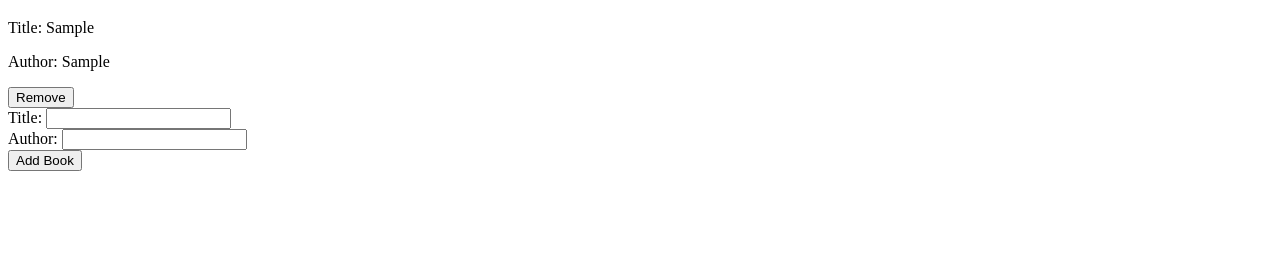
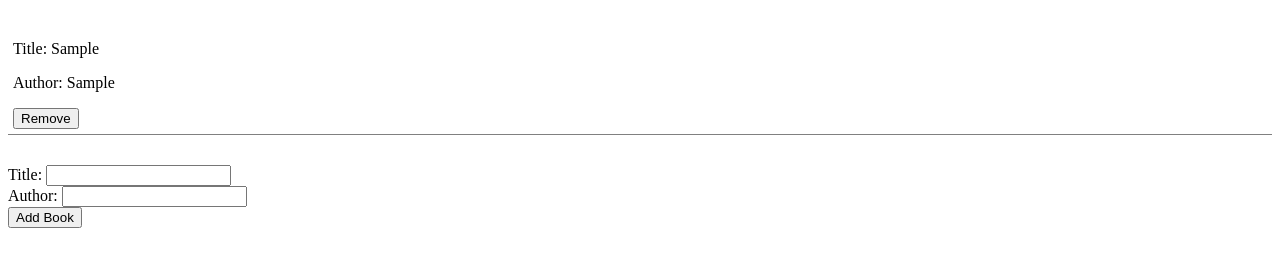
Before and after one commit to JAAR91/Awesome-books, a plain HTML site: page index.html in a window 1280 px wide. Both pictures are taken after typing "Sample", "Sample" into the empty fields and a click on the button "Add Book". Shown: the part 61-328 px from the top of the page. Drawn offline with Linux system fonts and the light colour scheme.

Commit message:
add style to the book and form layout

```diff
--- a/index.html
+++ b/index.html
@@ -3,6 +3,7 @@
 <head>
     <meta charset="UTF-8">
     <meta http-equiv="X-UA-Compatible" content="IE=edge">
+    <link rel="stylesheet" href="./scripts/styles.css">
     <meta name="viewport" content="width=device-width, initial-scale=1.0">
     <title>Awesome Books</title>
 </head>
@@ -11,7 +12,7 @@
     <div id="container">
 
     </div>
-    <form id="add-book">
+    <form id="add-book" class="addForm">
       <label for="new-title">Title:</label>
       <input type="text" id="new-title" name="title" placeholder=""/><br>
       <label for="new-author">Author:</label>
--- a/scripts/index.js
+++ b/scripts/index.js
@@ -9,6 +9,7 @@ const loadBooks = () => {
   myLibrary.list.forEach((book, index) => {
     const removeButton = document.createElement('button');
     const innerDiv = document.createElement('div');
+    innerDiv.classList.add('innerDiv');
 
     removeButton.addEventListener('click', (event) => {
       myLibrary.list.splice(index, 1);
--- a/scripts/styles.css
+++ b/scripts/styles.css
@@ -0,0 +1,8 @@
+.innerDiv {
+    border-bottom: 1px solid grey;
+    padding: 5px;
+}
+
+.addForm {
+    margin-top: 30px;
+}
```
